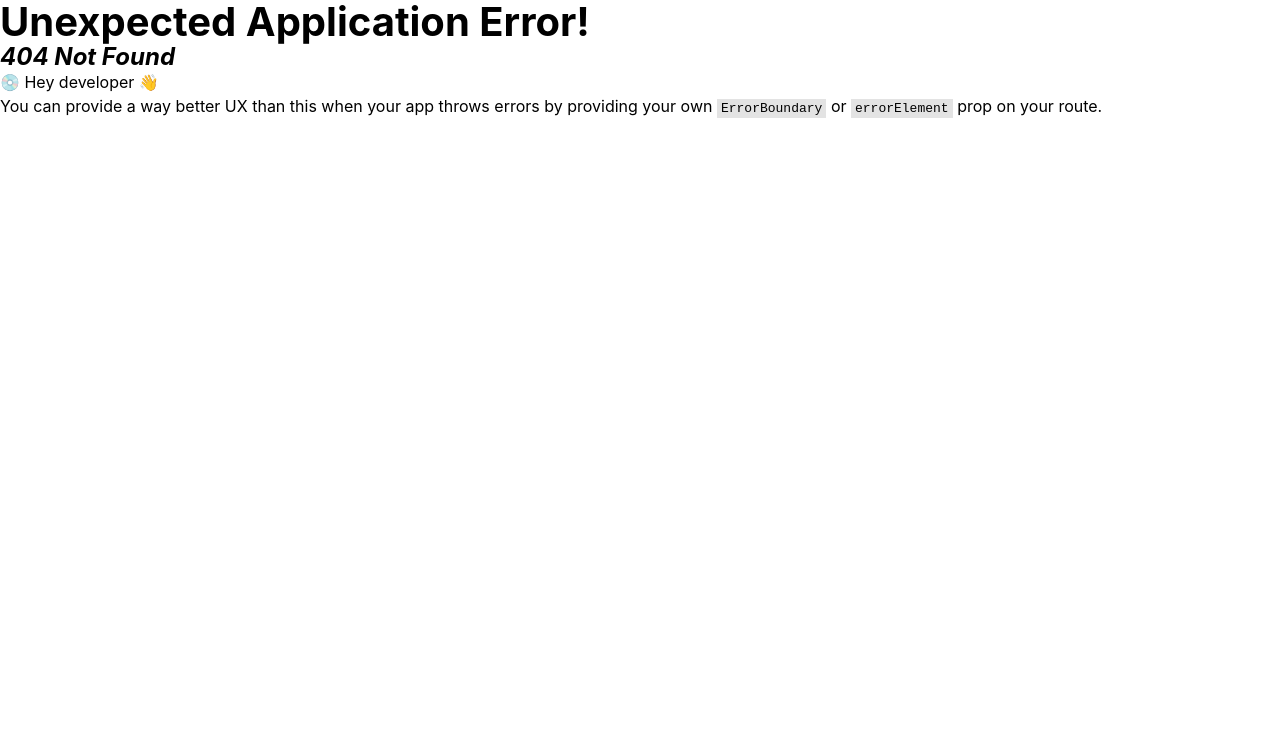
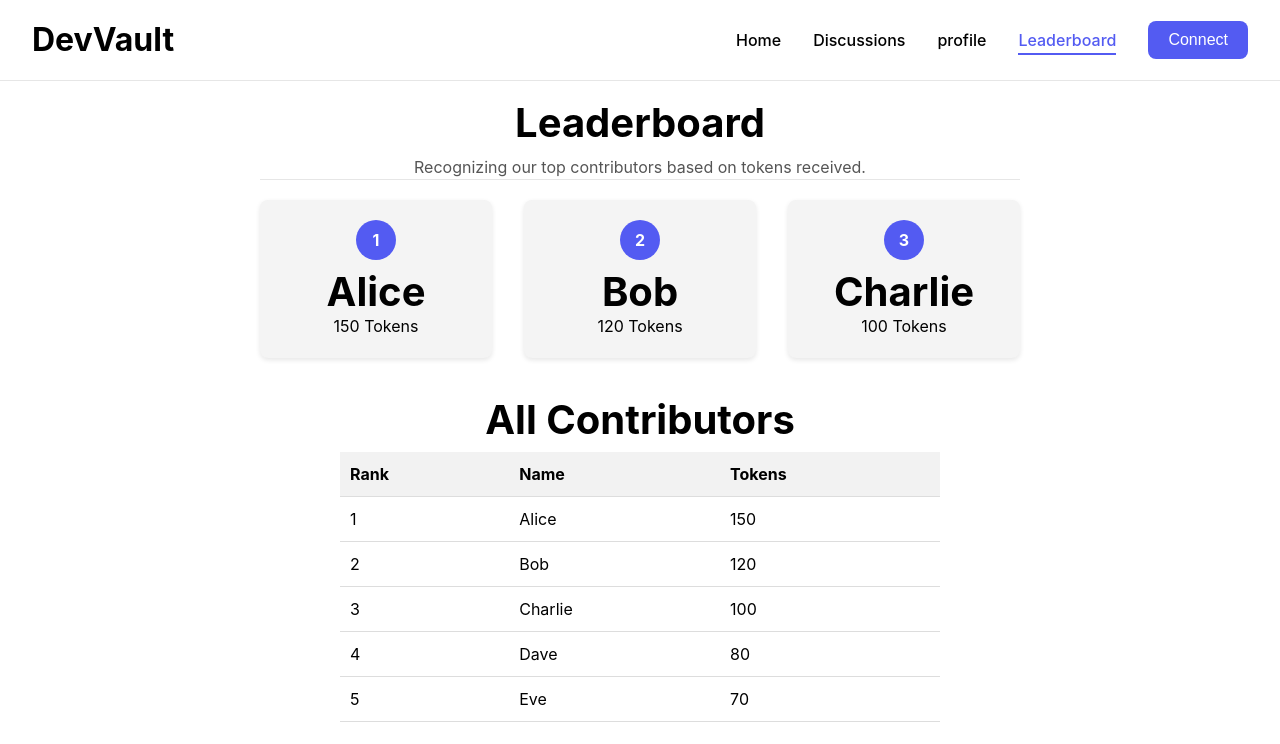
Before and after one commit to Freedteck/DevVault, a React (Vite) app: page /leaderboard in a window 1280 px wide. Before the commit this address had no page. Shown: the top 744 px of the page. Built offline with nearby package versions, Linux system fonts and the light colour scheme.

Commit message:
leaderboard component

```diff
--- /dev/null
+++ b/src/components/leaderboard/Leaderboard.jsx
@@ -0,0 +1,56 @@
+import React from 'react'
+import './leaderboard.css'
+
+const Leaderboard = () => {
+    const contributors = [
+      { rank: 1, name: "Alice", tokens: 150 },
+      { rank: 2, name: "Bob", tokens: 120 },
+      { rank: 3, name: "Charlie", tokens: 100 },
+      { rank: 4, name: "Dave", tokens: 80 },
+      { rank: 5, name: "Eve", tokens: 70 },
+    ];
+
+    const topContributors = contributors.slice(0, 3);
+  return (
+    <div className="leaderboard-container">
+      <header className="leaderboard-header">
+        <h1>Leaderboard</h1>
+        <p>Recognizing our top contributors based on tokens received.</p>
+      </header>
+
+      <section className="top-contributors">
+        {topContributors.map((contributor, index) => (
+          <div key={contributor.rank} className="top-card">
+            <div className="rank-badge">{index + 1}</div>
+            <h2>{contributor.name}</h2>
+            <p>{contributor.tokens} Tokens</p>
+          </div>
+        ))}
+      </section>
+
+      <section className="leaderboard-table">
+        <h2>All Contributors</h2>
+        <table>
+          <thead>
+            <tr>
+              <th>Rank</th>
+              <th>Name</th>
+              <th>Tokens</th>
+            </tr>
+          </thead>
+          <tbody>
+            {contributors.map((contributor) => (
+              <tr key={contributor.rank}>
+                <td>{contributor.rank}</td>
+                <td>{contributor.name}</td>
+                <td>{contributor.tokens}</td>
+              </tr>
+            ))}
+          </tbody>
+        </table>
+      </section>
+    </div>
+  );
+}
+
+export default Leaderboard
--- /dev/null
+++ b/src/components/leaderboard/leaderboard.css
@@ -0,0 +1,81 @@
+.leaderboard-container {
+  padding: 20px;
+  max-width: 800px;
+  margin: 0 auto;
+}
+
+.leaderboard-header {
+  text-align: center;
+  margin-bottom: 20px;
+}
+
+.leaderboard-header h1 {
+  font-size: 2.5rem;
+  margin-bottom: 10px;
+}
+
+.leaderboard-header p {
+  font-size: 1rem;
+  color: #555;
+}
+
+.top-contributors {
+  display: flex;
+  justify-content: center;
+  gap: 2rem;
+  margin-bottom: 40px;
+
+}
+
+.top-card {
+  background: #f4f4f4;
+  padding: 20px;
+  border-radius: 8px;
+  text-align: center;
+  box-shadow: 0 2px 5px rgba(0, 0, 0, 0.1);
+  max-width: 250px;
+  width: 100%;
+
+}
+
+.rank-badge {
+  background: #535bf2;
+  color: #fff;
+  font-weight: bold;
+  border-radius: 50%;
+  width: 40px;
+  height: 40px;
+  display: flex;
+  align-items: center;
+  justify-content: center;
+  margin: 0 auto 10px;
+}
+
+.leaderboard-table {
+  max-width: 600px;
+  margin: 0 auto;
+  text-align: center;
+}
+
+.leaderboard-table h2 {
+  margin-bottom: 10px;
+}
+
+table {
+  width: 100%;
+  border-collapse: collapse;
+}
+
+th, td {
+  padding: 10px;
+  text-align: left;
+  border-bottom: 1px solid #ddd;
+}
+
+th {
+  background-color: #f2f2f2;
+}
+
+tr:hover {
+  background-color: #f9f9f9;
+}
--- a/src/main.jsx
+++ b/src/main.jsx
@@ -7,6 +7,7 @@ import Home from "./routes/home/Home";
 import Discussions from "./routes/discussions/Discussions";
 import AskAndBuild from "./routes/askAndBuild/AskAndBuild";
 import Updates from "./routes/updates/Updates";
+import Leaderboard from "./components/leaderboard/Leaderboard";
 
 const router = createBrowserRouter([
   {
@@ -31,6 +32,10 @@ const router = createBrowserRouter([
           },
         ],
       },
+      {
+        path: "leaderboard",
+        element:<Leaderboard />
+      }
     ],
   },
 ]);
--- a/src/routes/askAndBuild/AskAndBuild.jsx
+++ b/src/routes/askAndBuild/AskAndBuild.jsx
@@ -23,12 +23,16 @@ const AskAndBuild = () => {
     },
   ];
 
+  const toggleModal = () =>{
+    alert('i am here');
+  }
   return (
     <section className="QandA-box">
       <div className="app">
         <div className="top-row">
           <h2> Debugger&lsquo;s Den</h2>
-          <Button text="Ask a Question" />
+          <Button text="Ask a Question" onClick={toggleModal} />
+
         </div>
         <QnAList data={qnaData} />
       </div>
```
